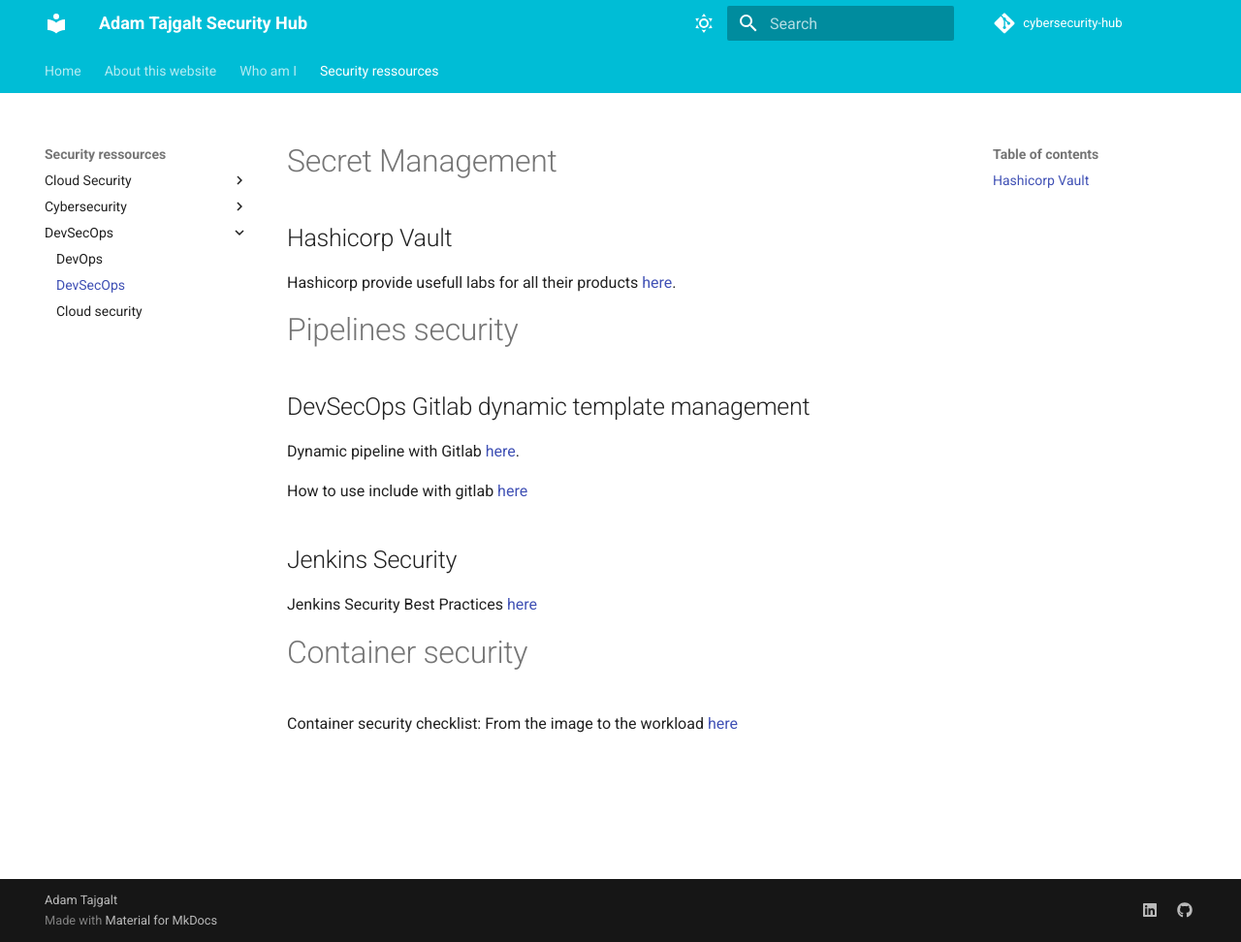
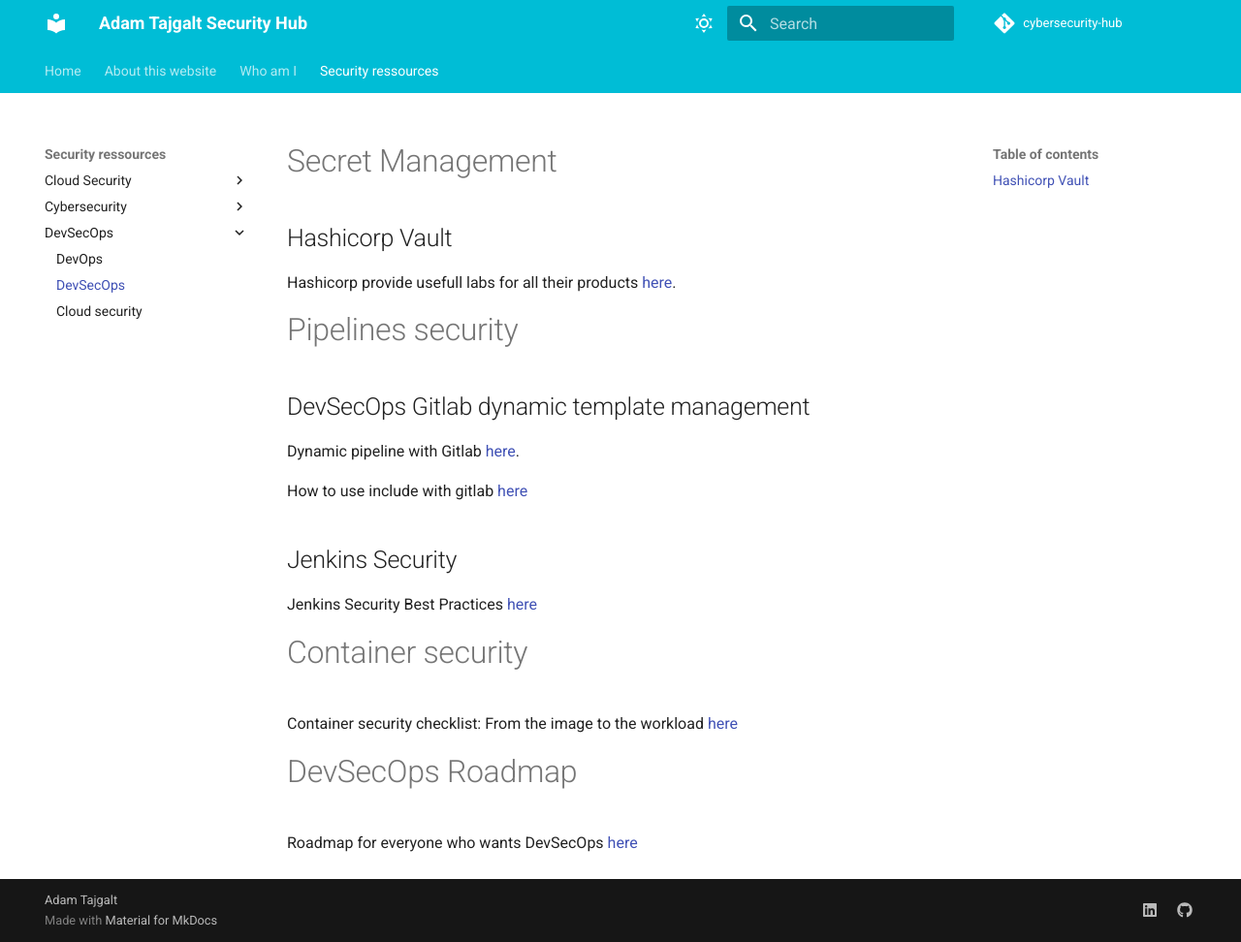
Before and after one commit to adamtaj/cybersecurity-hub, an MkDocs documentation site: the page built from docs/Security ressources/DevSecOps/DevSecOps.md, in a window 1280 px wide and 972 px high. Shown: the whole window at 97% size. Built offline with MkDocs 1.6.1 and Material for MkDocs 9.7.7, drawn with Linux system fonts in a browser that asks for light colours; comment, search, counter and statistics services are not loaded.

Commit message:
Update DevSecOps.md

```diff
--- a/docs/Security ressources/DevSecOps/DevSecOps.md
+++ b/docs/Security ressources/DevSecOps/DevSecOps.md
@@ -21,3 +21,7 @@ Jenkins Security Best Practices [here](https://cycode.com/blog/jenkins-security-
 # Container security
 
 Container security checklist: From the image to the workload [here](https://github.com/krol3/container-security-checklist)
+
+# DevSecOps Roadmap
+
+Roadmap for everyone who wants DevSecOps [here](https://github.com/hahwul/DevSecOps)
```
